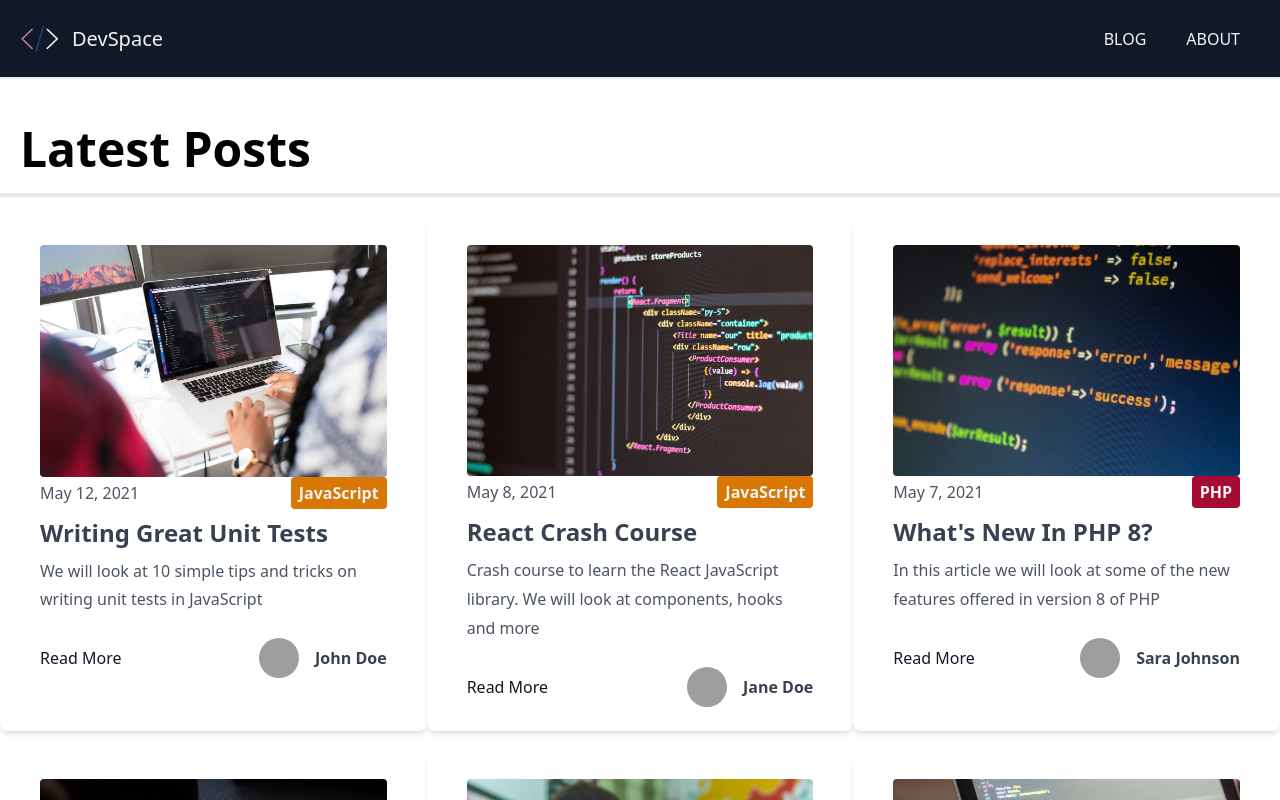
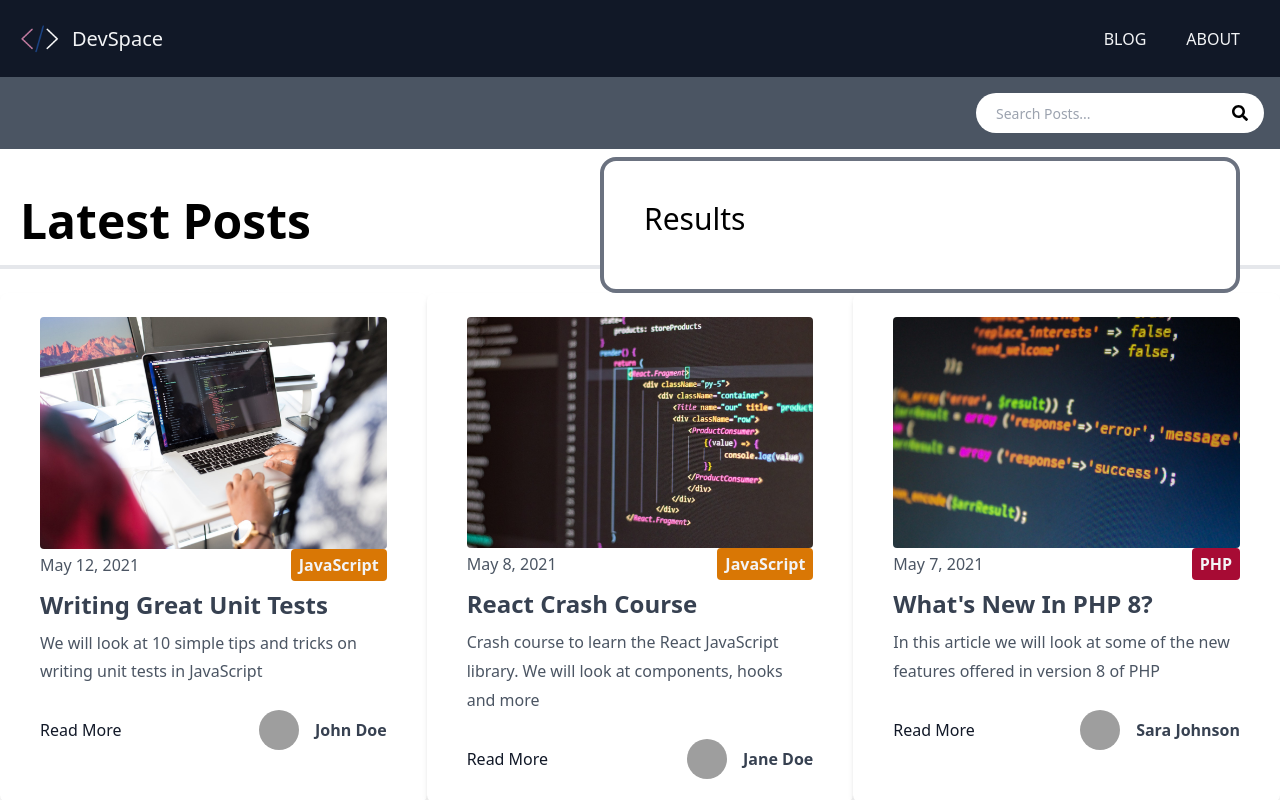
Before and after one commit to Magnus07/devspace-blog, a Next.js app: page / in a window 1280 px wide. Shown: the top 800 px of the page. Built offline with nearby package versions, Linux system fonts and the light colour scheme; grey boxes are pictures that could not be loaded.

Commit message:
adds search component

```diff
--- a/package.json
+++ b/package.json
@@ -18,6 +18,7 @@
     "postcss": "8.4.23",
     "react": "18.2.0",
     "react-dom": "18.2.0",
+    "react-icons": "^4.8.0",
     "tailwindcss": "3.3.2"
   }
 }
--- a/src/components/Layout.js
+++ b/src/components/Layout.js
@@ -1,5 +1,6 @@
 import Head from "next/head";
 import Header from "./Header";
+import Search from "./Search";
 
 export default function Layout({ title, keywords, description, children }) {
   return (
@@ -11,6 +12,7 @@
         <link rel="icon" href="/favicon.ico" />
       </Head>
       <Header />
+      <Search />
       <main className="container mx-auto my-7">{children}</main>
     </div>
   );
--- /dev/null
+++ b/src/components/Search.jsx
@@ -0,0 +1,43 @@
+import { useState, useEffect } from "react";
+import { FaSearch } from "react-icons/fa";
+import SearchResults from "./SearchResults";
+
+export default function Search() {
+  const [searchTerm, setSearchTerm] = useState("");
+  const [searchResults, setSearchResults] = useState([]);
+
+  useEffect(() => {
+    const getResults = async () => {
+      if (searchTerm === "") setSearchResults([]);
+      else {
+        const res = await fetch(`/api/search?q=${searchTerm}`);
+        const { results } = JSON.parse(await res.json());
+        setSearchResults(results);
+      }
+    };
+
+    getResults();
+  }, [searchTerm]);
+  return (
+    <div className="relative bg-gray-600 p-4">
+      <div className="container mx-auto flex items-center justify-center md:justify-end">
+        <div className="relative text-gray-600 w-72">
+          <form>
+            <input
+              type="search"
+              name="search"
+              id="search"
+              className="bg-white h-10 px-5 pr-10 rounded-full text-sm focus:outline-none w-72"
+              value={searchTerm}
+              onChange={(e) => setSearchTerm(e.target.value)}
+              placeholder="Search Posts..."
+            />
+
+            <FaSearch className="absolute top-0 right-0 text-black mt-3 mr-4" />
+          </form>
+        </div>
+      </div>
+      <SearchResults results={searchResults} />
+    </div>
+  );
+}
--- /dev/null
+++ b/src/components/SearchResults.jsx
@@ -0,0 +1,14 @@
+import Post from "./Post";
+
+export default function SearchResults({ results }) {
+  return (
+    <div className="absolute top-20 right-0 md:right-10 z-10 border-4 border-gray-500 bg-white text-black w-full md:w-6/12 rounded-2xl">
+      <div className="p-10">
+        <h2 className="text-3xl mb-3">Results</h2>
+        {results.map((result, index) => (
+          <Post key={index} post={result} />
+        ))}
+      </div>
+    </div>
+  );
+}
--- a/src/pages/api/hello.js
+++ /dev/null
@@ -1,5 +0,0 @@
-// Next.js API route support: https://nextjs.org/docs/api-routes/introduction
-
-export default function handler(req, res) {
-  res.status(200).json({ name: 'John Doe' })
-}
--- /dev/null
+++ b/src/pages/api/search.js
@@ -0,0 +1,24 @@
+// Next.js API route support: https://nextjs.org/docs/api-routes/introduction
+import fs from "fs";
+import path from "path";
+import matter from "gray-matter";
+import { getPosts } from "@/lib/posts";
+
+export default function handler(req, res) {
+  let posts;
+
+  if (process.env.NODE_ENV === "production") {
+    // @todo - fetch from cache
+  } else {
+    posts = getPosts();
+  }
+
+  const results = posts.filter(
+    ({ frontmatter: { title, excerpt, category } }) =>
+      title.toLowerCase().indexOf(req.query.q) != -1 ||
+      excerpt.toLowerCase().indexOf(req.query.q) != -1 ||
+      category.toLowerCase().indexOf(req.query.q) != -1
+  );
+
+  res.status(200).json(JSON.stringify({ results }));
+}
```
Also changed, not shown: 1 other file (tests, documents, lock files or other folders).
